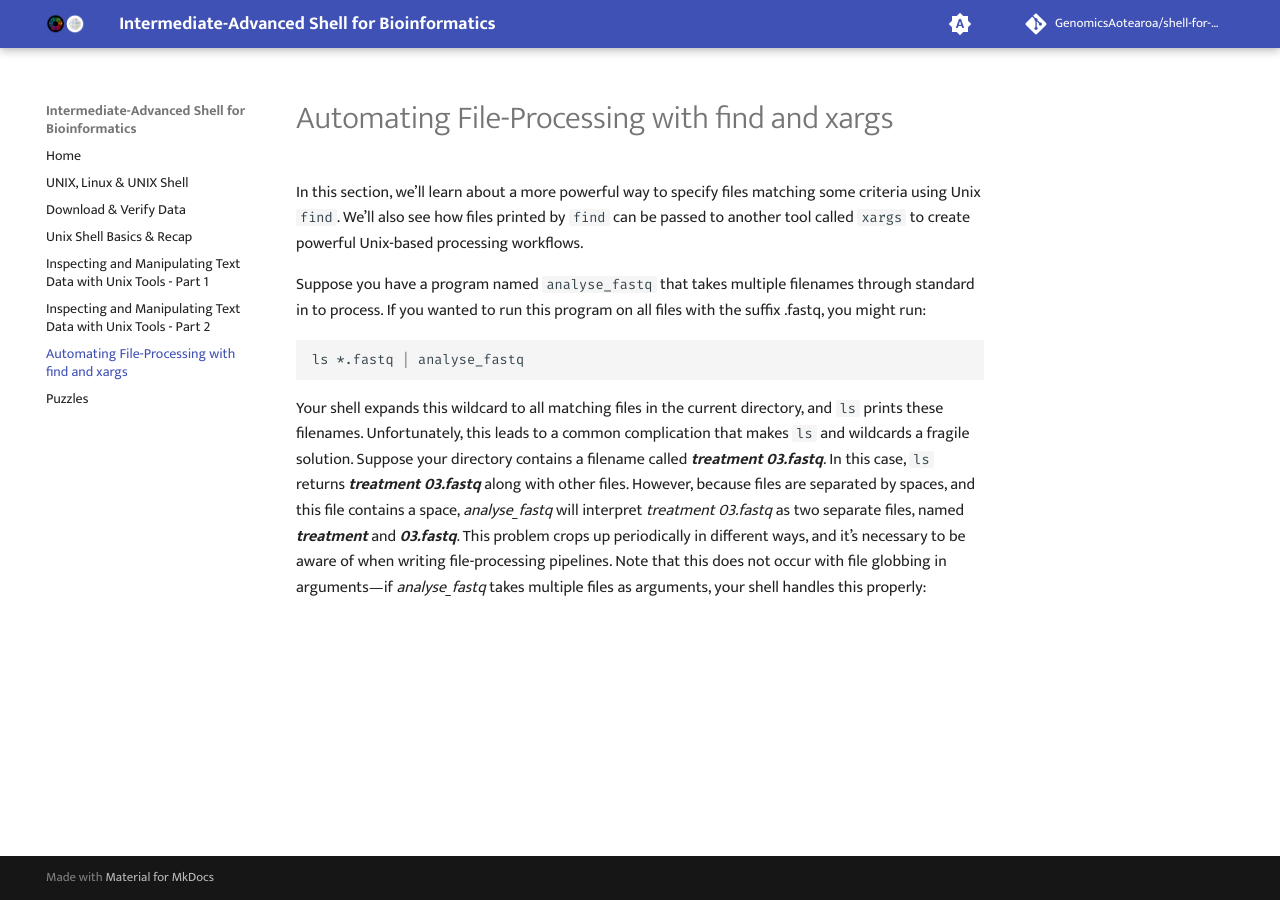
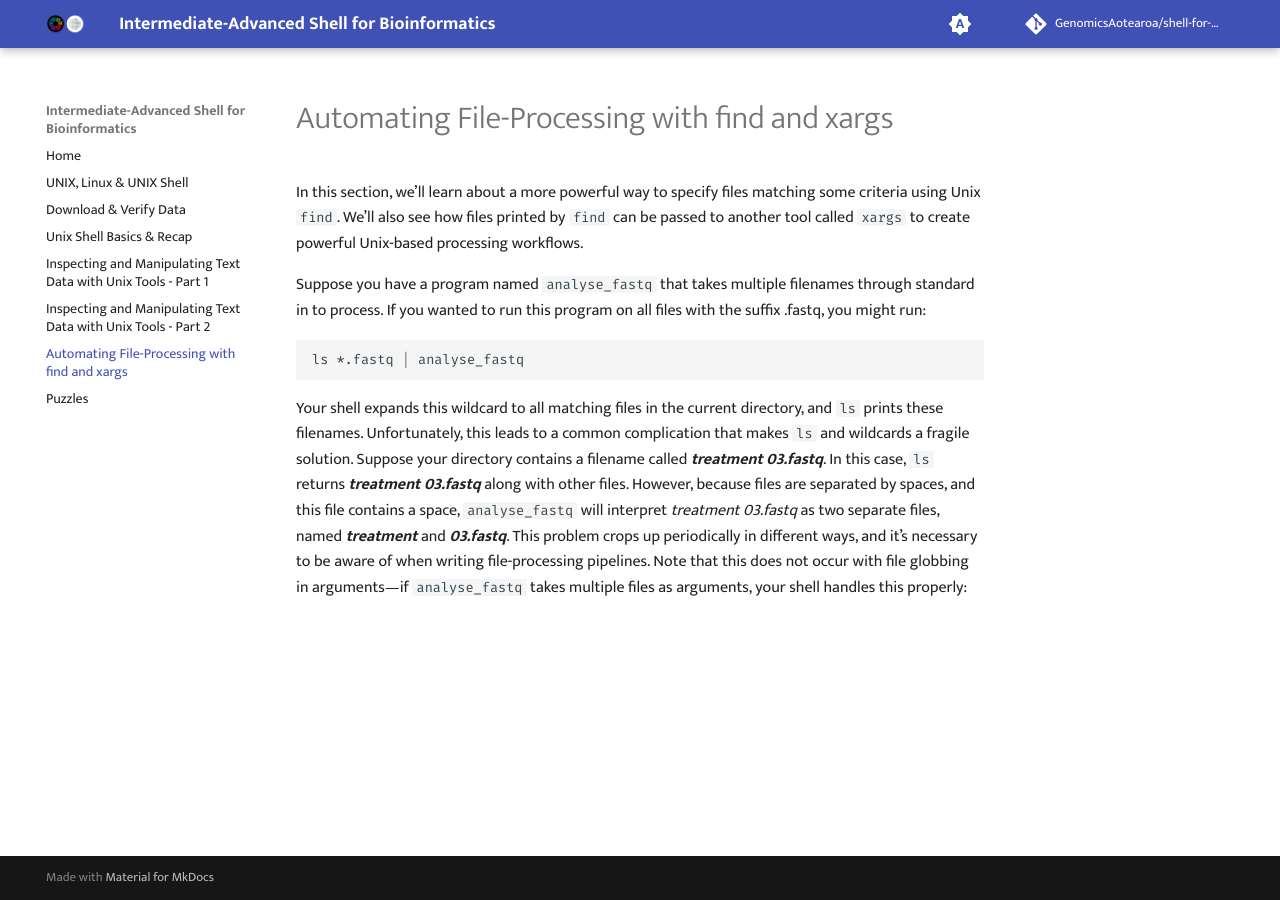
Before and after one commit to GenomicsAotearoa/shell-for-bioinformatics, an MkDocs documentation site: the page built from docs/6_automate_fileprocessing_find_xargs.md, in a window 1280 px wide. Built offline with MkDocs 1.6.1 and Material for MkDocs 9.7.7, drawn with Linux system fonts in a browser that asks for light colours; comment, search, counter and statistics services are not loaded.

Commit message:
fix typo

````diff
--- a/docs/6_automate_fileprocessing_find_xargs.md
+++ b/docs/6_automate_fileprocessing_find_xargs.md
@@ -8,4 +8,4 @@
 ls *.fastq | analyse_fastq
 ```
 
-Your shell expands this wildcard to all matching files in the current directory, and `ls` prints these filenames. Unfortunately, this leads to a common complication that makes `ls` and wildcards a fragile solution. Suppose your directory contains a filename called ***treatment 03.fastq***. In this case, `ls` returns ***treatment 03.fastq*** along with other files. However, because files are separated by spaces, and this file contains a space, *analyse_fastq* will interpret *treatment 03.fastq* as two separate files, named ***treatment*** and ***03.fastq***. This problem crops up periodically in different ways, and it’s necessary to be aware of when writing file-processing pipelines. Note that this does not occur with file globbing in arguments—if *analyse_fastq* takes multiple files as arguments, your shell handles this properly:
+Your shell expands this wildcard to all matching files in the current directory, and `ls` prints these filenames. Unfortunately, this leads to a common complication that makes `ls` and wildcards a fragile solution. Suppose your directory contains a filename called ***treatment 03.fastq***. In this case, `ls` returns ***treatment 03.fastq*** along with other files. However, because files are separated by spaces, and this file contains a space, `analyse_fastq` will interpret *treatment 03.fastq* as two separate files, named ***treatment*** and ***03.fastq***. This problem crops up periodically in different ways, and it’s necessary to be aware of when writing file-processing pipelines. Note that this does not occur with file globbing in arguments—if `analyse_fastq` takes multiple files as arguments, your shell handles this properly:
````
